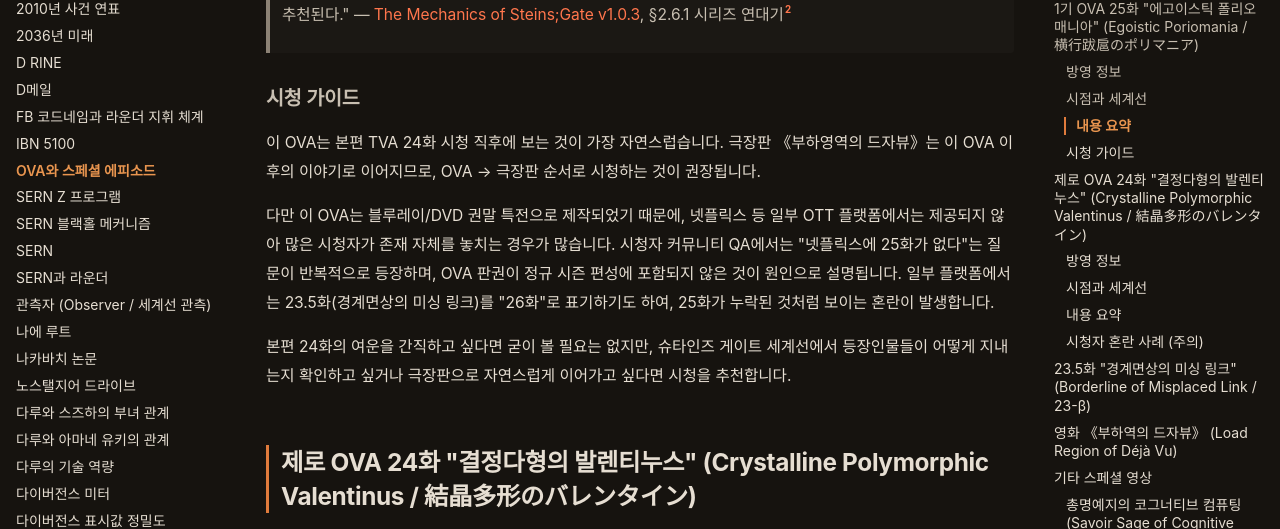
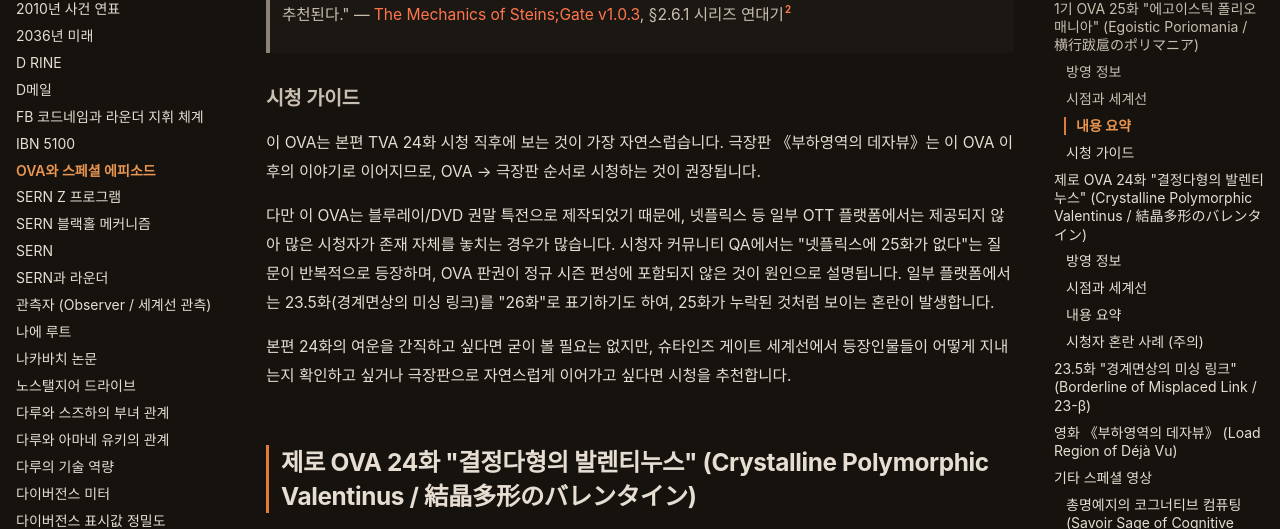
Before and after one commit to sgwiki/sgwiki.github.io, an MkDocs documentation site: the page built from wiki/lore/OVA와-스페셜-에피소드.md, in a window 1280 px wide and 900 px high, scrolled down 1788 px. Shown: the part 127-656 px from the top of the window. Built offline with MkDocs 1.6.1 and Material for MkDocs 9.7.7, drawn with Linux system fonts in a browser that asks for light colours; some web fonts are replaced; some of the changed text lies outside the part shown.

Commit message:
chore(wiki): OVA와-스페셜-에피소드 정비 — 극장판 제목 '부하영역의 데자뷰' 표기 4곳 통일

```diff
--- a/wiki/lore/OVA와-스페셜-에피소드.md
+++ b/wiki/lore/OVA와-스페셜-에피소드.md
@@ -44,7 +44,7 @@
 
 ### 시청 가이드
 
-이 OVA는 본편 TVA 24화 시청 직후에 보는 것이 가장 자연스럽습니다. 극장판 《부하영역의 드자뷰》는 이 OVA 이후의 이야기로 이어지므로, OVA → 극장판 순서로 시청하는 것이 권장됩니다.
+이 OVA는 본편 TVA 24화 시청 직후에 보는 것이 가장 자연스럽습니다. 극장판 《부하영역의 데자뷰》는 이 OVA 이후의 이야기로 이어지므로, OVA → 극장판 순서로 시청하는 것이 권장됩니다.
 
 다만 이 OVA는 블루레이/DVD 권말 특전으로 제작되었기 때문에, 넷플릭스 등 일부 OTT 플랫폼에서는 제공되지 않아 많은 시청자가 존재 자체를 놓치는 경우가 많습니다. 시청자 커뮤니티 QA에서는 "넷플릭스에 25화가 없다"는 질문이 반복적으로 등장하며, OVA 판권이 정규 시즌 편성에 포함되지 않은 것이 원인으로 설명됩니다. 일부 플랫폼에서는 23.5화(경계면상의 미싱 링크)를 "26화"로 표기하기도 하여, 25화가 누락된 것처럼 보이는 혼란이 발생합니다.
 
@@ -86,11 +86,11 @@
 
 자세한 내용은 [슈타인즈 게이트 0 TVA (2018, White Fox)](슈타인즈-게이트-0-2018년-TV-애니메이션.md) 문서를 참조하십시오.
 
-## 영화 《부하역의 드자뷰》 (Load Region of Déjà Vu)
+## 영화 《부하영역의 데자뷰》 (Load Region of Déjà Vu)
 
 2013년 개봉한 극장판으로, 본편 24화 및 25화 OVA 이후 약 1년 뒤의 이야기를 다룹니다. 오카베가 타임리프 후유증으로 인해 슈타인즈 게이트 세계선에서 존재 소멸 위기에 처하자, 크리스가 관측자로서 오카베를 슈타인즈 게이트 세계선에 존재하게 만들기 위해 고군분투하는 내용입니다.
 
-자세한 내용은 [영화 부하역의 드자뷰 (Load Region of Déjà Vu)](부하영역의-데자뷰.md) 문서를 참조하십시오.
+자세한 내용은 [영화 부하영역의 데자뷰 (Load Region of Déjà Vu)](부하영역의-데자뷰.md) 문서를 참조하십시오.
 
 ## 기타 스페셜 영상
 
@@ -108,7 +108,7 @@
 |---|---|---|
 | 1 | 슈타인즈 게이트 1기 본편 1~24화 | 본편 |
 | 2 | 1기 OVA 25화 "에고이스틱 폴리오매니아" | 슈타인즈 게이트 세계선 후일담 OVA |
-| 3 | 극장판 《부하역의 드자뷰》 | 후일담 정사 |
+| 3 | 극장판 《부하영역의 데자뷰》 | 후일담 정사 |
 | 4 | 23.5화 "경계면상의 미싱 링크" | 제로 프롤로그 (1기 22~23화 사이 시점이지만 제로 시청 전에 보는 것을 권장) |
 | 5 | 슈타인즈 게이트 0 본편 1~23화 | 제로 본편 |
 | 6 | 제로 OVA 24화 "결정다형의 발렌티누스" | 제로 본편 중간 시점 외전 OVA |
@@ -124,7 +124,7 @@
 - [슈타인즈 게이트 시리즈 가이드](시리즈-가이드.md) — 시리즈 전체 시청 순서 및 작품 지도
 - [슈타인즈 게이트 TVA (2011, White Fox)](슈타인즈-게이트-2011년-TV-애니메이션.md) — 1기 본편
 - [슈타인즈 게이트 0 TVA (2018, White Fox)](슈타인즈-게이트-0-2018년-TV-애니메이션.md) — 제로 본편, 23.5화 상세
-- [영화 부하역의 드자뷰 (Load Region of Déjà Vu)](부하영역의-데자뷰.md) — 극장판 상세
+- [영화 부하영역의 데자뷰 (Load Region of Déjà Vu)](부하영역의-데자뷰.md) — 극장판 상세
 
 ## 인용 출처
 
```
